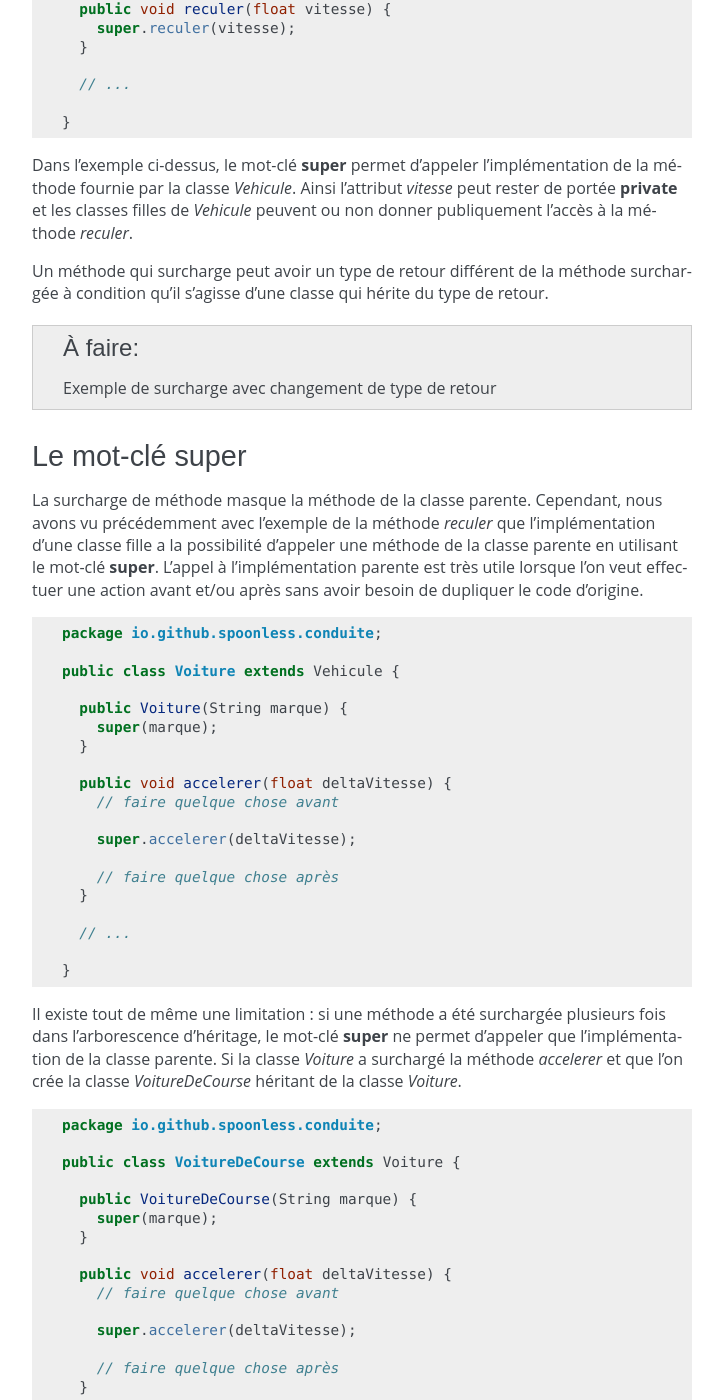
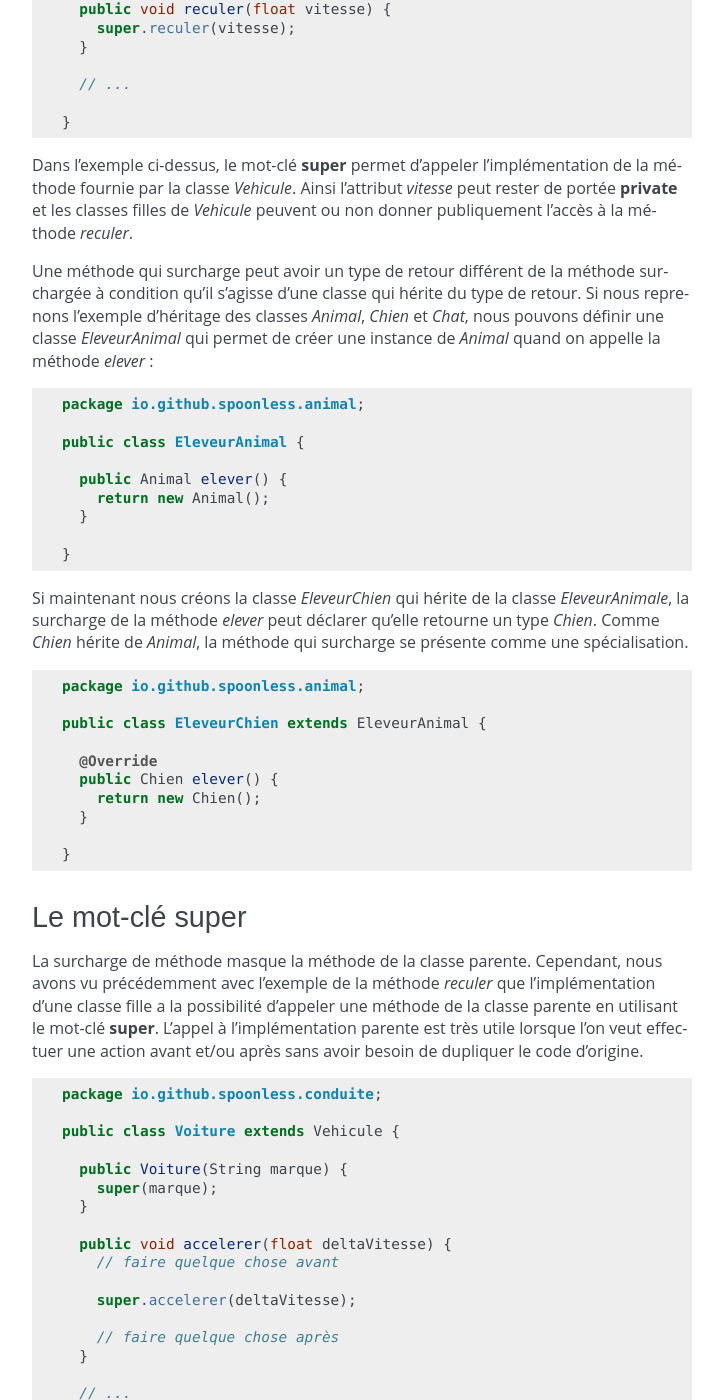
Before and after one commit to lanaflonPerso/cours-java-web, a Sphinx documentation site: the page built from source/polymorphisme.rst, in a window 1280 px wide and 1400 px high, scrolled down 4110 px. Shown: the whole window, without its empty margins (398-1121 px from the left). Built offline with Sphinx 7.4.7, drawn with Linux system fonts in a browser that asks for light colours; formulas are drawn with MathJax 3.

Commit message:
finalisation polymorphisme

```diff
--- a/notions.txt
+++ b/notions.txt
@@ -33,6 +33,8 @@ Les dates / time (DONE)
 ===================
 
 Les entrées/sorties
+
+* sérialisation d'objets
 
 ===================
 
--- a/source/conf.py
+++ b/source/conf.py
@@ -148,11 +148,11 @@ htmlhelp_basename = 'Javadoc'
 latex_elements = {
     # The paper size ('letterpaper' or 'a4paper').
     #
-    # 'papersize': 'letterpaper',
+    'papersize': 'a4paper',
 
     # The font size ('10pt', '11pt' or '12pt').
     #
-    # 'pointsize': '10pt',
+    'pointsize': '11pt',
 
     # Additional stuff for the LaTeX preamble.
     #
@@ -161,13 +161,16 @@ latex_elements = {
     # Latex figure (float) alignment
     #
     # 'figure_align': 'htbp',
+
+    'sphinxsetup': 'TitleColor={rgb}{.1,.1,.1}, verbatimwithframe=false, VerbatimBorderColor={rgb}{.5,.5,.5}, verbatimsep=10pt, VerbatimColor={rgb}{.95,.95,.97}',
 }
+
 
 # Grouping the document tree into LaTeX files. List of tuples
 # (source start file, target name, title,
 #  author, documentclass [howto, manual, or own class]).
 latex_documents = [
-    (master_doc, 'Java.tex', 'Java Documentation',
+    (master_doc, 'Java.tex', 'Le Langage Java',
      'David Gayerie', 'manual'),
 ]
 
--- a/source/polymorphisme.rst
+++ b/source/polymorphisme.rst
@@ -247,13 +247,42 @@ de la méthode fournie par la classe *Vehicule*. Ainsi l'attribut *vitesse* peut
 rester de portée **private** et les classes filles de *Vehicule* peuvent ou non
 donner publiquement l'accès à la méthode *reculer*.
 
-Un méthode qui surcharge peut avoir un type de retour différent de la méthode
+Une méthode qui surcharge peut avoir un type de retour différent de la méthode
 surchargée à condition qu'il s'agisse d'une classe qui hérite du type de retour.
+Si nous reprenons l'exemple d'héritage des classes *Animal*, *Chien* et *Chat*,
+nous pouvons définir une classe *EleveurAnimal* qui permet de créer une instance
+de *Animal* quand on appelle la méthode *elever* :
+
+::
+
+  package ROOT_PKG.animal;
+
+  public class EleveurAnimal {
+
+    public Animal elever() {
+      return new Animal();
+    }
+
+  }
 
 
-.. todo::
+Si maintenant nous créons la classe *EleveurChien* qui hérite de la classe
+*EleveurAnimale*, la surcharge de la méthode
+*elever* peut déclarer qu'elle retourne un type *Chien*. Comme *Chien* hérite
+de *Animal*, la méthode qui surcharge se présente comme une spécialisation.
 
-  Exemple de surcharge avec changement de type de retour
+::
+
+  package ROOT_PKG.animal;
+
+  public class EleveurChien extends EleveurAnimal {
+
+    @Override
+    public Chien elever() {
+      return new Chien();
+    }
+
+  }
 
 
 Le mot-clé super
```
